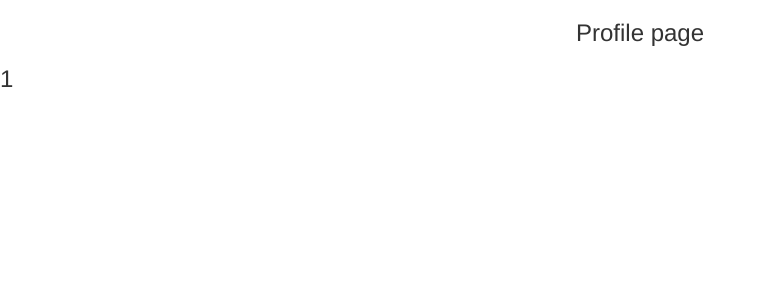
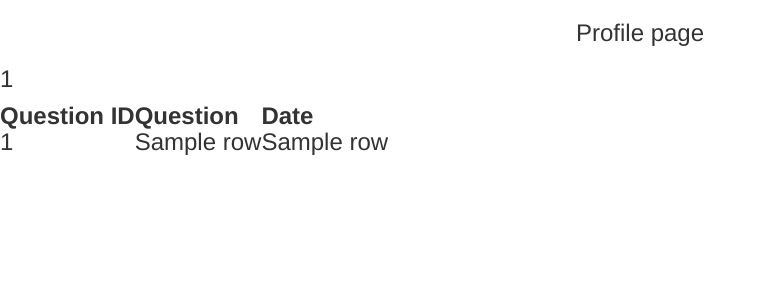
Before and after one commit to kalyan63/Mini-Quora-Website, a Flask app: template templates/Profile.html in a window 1280 px wide. Shown: the top 300 px of the page, without its empty margins (0-765 px from the left). Run offline with Flask 2, Linux system fonts and the light colour scheme; a user stored in the database is signed in; tables that the repository leaves empty hold one stand-in row (values such as "Sample post"); the template is opened without the code that fills it: most values are stand-ins (such as "Sample title", 1, 10 or a date in 2020); some libraries are stand-ins or nearby versions.

Commit message:
Update Profile.html

```diff
--- a/templates/Profile.html
+++ b/templates/Profile.html
@@ -1,5 +1,32 @@
 {% extends 'Base.html' %}
 {% block Body %}
 <h3 class="text-center">Profile page<h3>
-<p>{{session['username']}}</p>
+<p>{{session['UserId']}}</p>
+
+<!-- Q_id        INTEGER PRIMARY KEY autoincrement,
+user_id     int not null,
+Q_Text      varchar(500),
+Ananymous   int default 0,
+Date   -->
+
+
+<table>
+  <thead>
+    <tr>
+        <th>Question ID</th>
+        <th>Question</th>
+        <th>Date</th>
+    </tr>
+    </thead>
+    <tbody>
+     {% for row in data %}
+            <tr>
+                <td>{{row[0]}}</td>
+                <td>{{row[1]}}</td>
+                <td>{{row[2]}}</td>
+            </tr>
+        {% endfor %}
+    </tbody>
+</table>
+
 {% endblock%}
```
